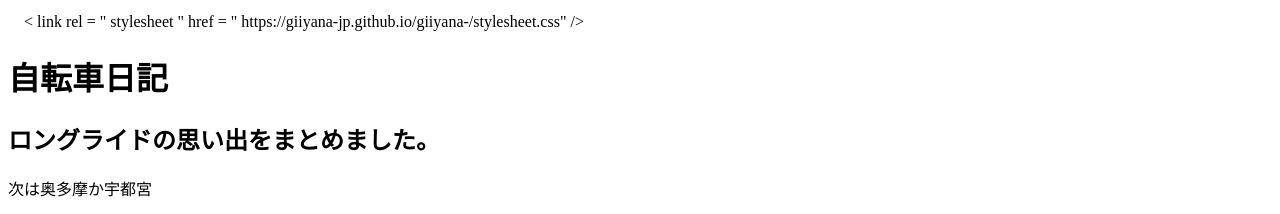
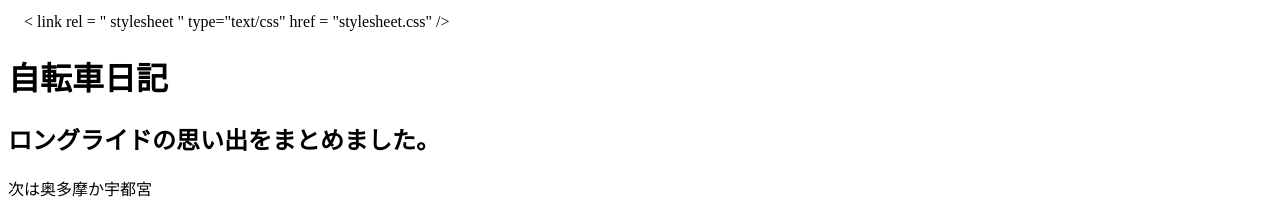
Before and after one commit to giiyana-jp/giiyana-.github.io, a plain HTML site: page index.html in a window 1280 px wide. Shown: the top 214 px of the page. Drawn offline with Linux system fonts and the light colour scheme.

Commit message:
Update index.html

```diff
--- a/index.html
+++ b/index.html
@@ -3,7 +3,7 @@
   <head>
     <meta charset="utf-8">
     <title>giiyana-jp</title>
-  　< link  rel = " stylesheet " href = " https://giiyana-jp.github.io/giiyana-/stylesheet.css" />
+  　< link  rel = " stylesheet " type="text/css" href = "stylesheet.css" />
   </head>
   <body>
     <header>
```
